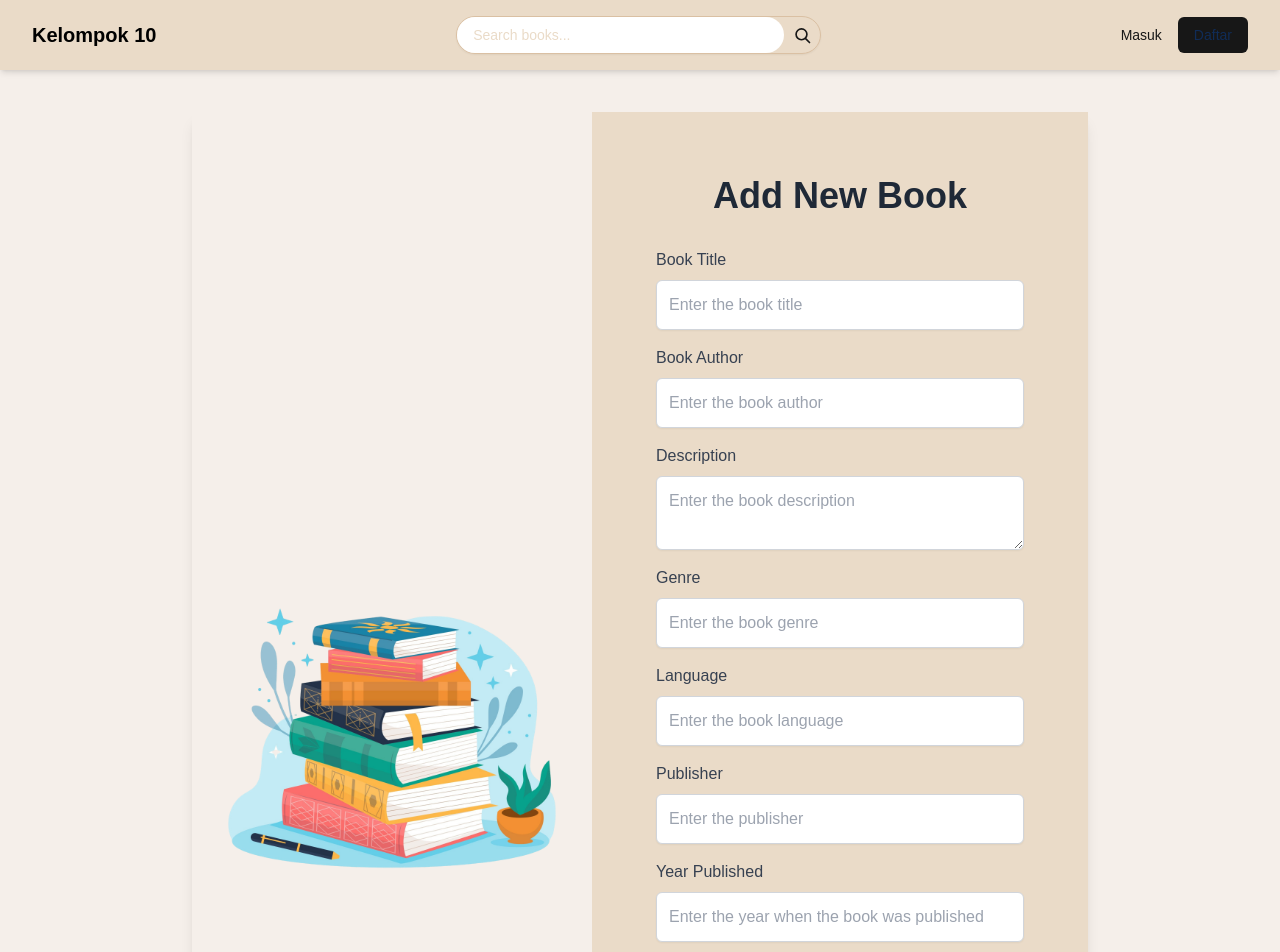
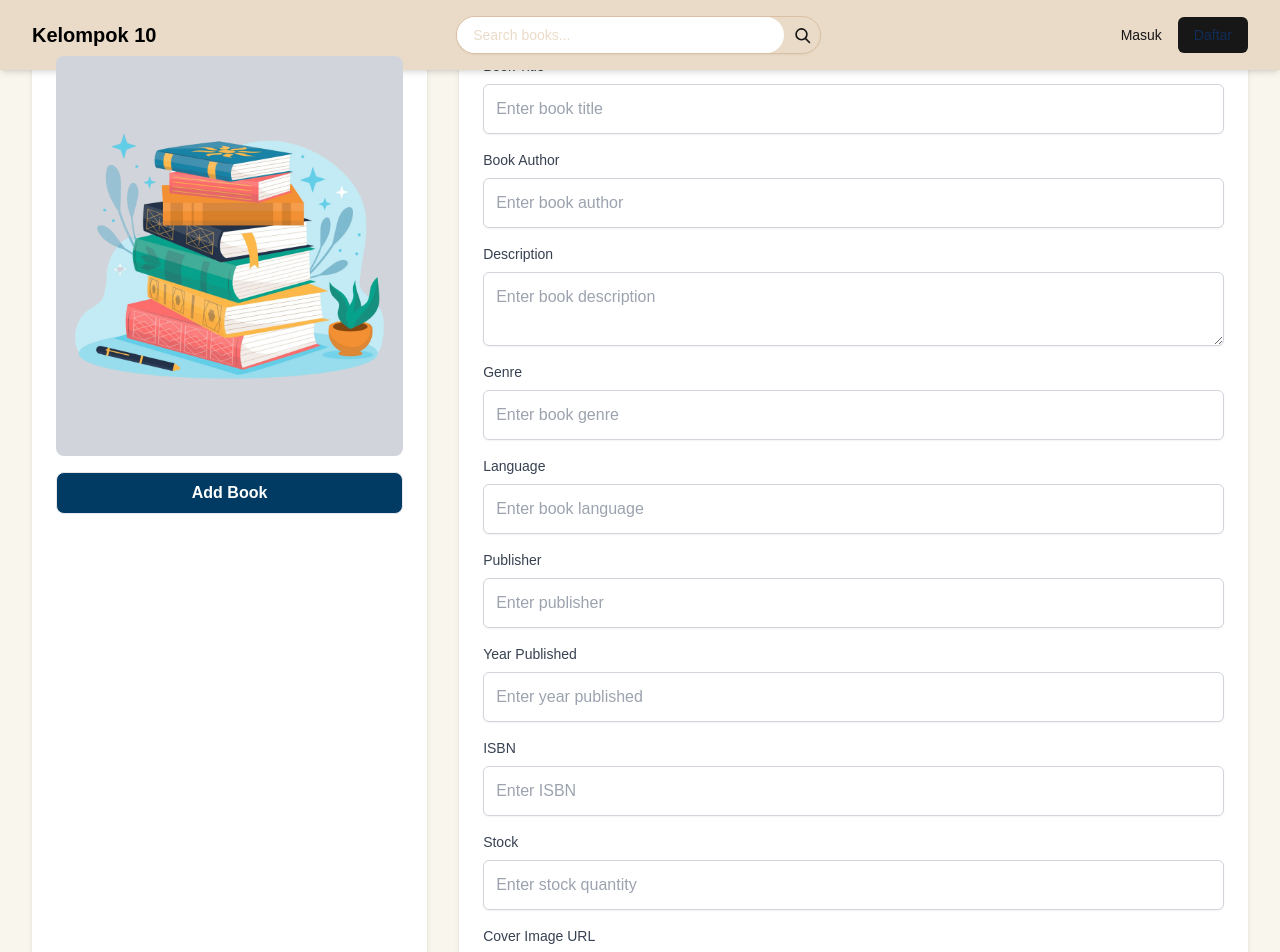
Before and after one commit to Lev1reG/fe-final-project-paw10, a Next.js app: page /dashboard/create in a window 1280 px wide. Shown: the top 952 px of the page. Built offline with nearby package versions, Linux system fonts and the light colour scheme; a web font is replaced by a local one.

Commit message:
fix: (minor) update UI for create book page

```diff
--- a/components/create-book-form.jsx
+++ b/components/create-book-form.jsx
@@ -7,209 +7,171 @@ import toast from "react-hot-toast";
 import { useRouter } from "next/navigation";
 
 export const CreateBookForm = () => {
-    const router = useRouter();
-    const {
-        register,
-        handleSubmit,
-        formState: { errors },
-    } = useForm();
-    const [coverImageUrl, setCoverImageUrl] = useState('');
+    const { register, handleSubmit, formState: { errors } } = useForm();
+    const [bookCover, setBookCover] = useState("/images/books.png"); // Default cover image
+    const [bookData, setBookData] = useState({
+        title: "",
+        author: "",
+        description: "",
+        genre: "",
+        language: "",
+        publisher: "",
+        year: "",
+        isbn: "",
+        stock: "",
+        coverImageURL: ""
+    });
 
-    const onSubmit = async (data) => {
-        try {
-            // Your API call to save the book can go here
-            // For example, you might use a function like CreateBook(data)
+    // const handleImageChange = (e) => {
+    //     const file = e.target.files[0];
+    //     if (file) {
+    //         setBookCover(URL.createObjectURL(file));
+    //     }
+    // };
 
-            // Display success message
-            toast.success("Book added successfully!");
-
-            // Redirect to another page (for example, the dashboard or book list page)
-            router.push("/dashboard");
-        } catch (error) {
-            toast.error("An error occurred while adding the book");
-        }
+    const onSubmit = (data) => {
+        // console.log("Submitted Data: ", data);
+        // toast.success("Book created successfully!");
     };
 
     return (
-        <div className="w-screen min-h-screen flex items-center justify-center p-28 bg-[#F5EFEA]">
-        <div className="w-full max-w-4xl h-full flex flex-col lg:flex-row bg-white shadow-lg rounded-lg">
-            {/* Left Section - Book Cover Image */}
-            <div className="flex-1 hidden lg:flex items-center justify-center bg-[#F5EFEA] p-4">
+      <section className="w-full min-h-screen flex flex-col bg-[#F9F6EE] p-8">
+        {/* Container for the form */}
+        <div className="flex flex-col lg:flex-row gap-8 justify-between">
+          {/* Left Card: Book Cover and Update Button */}
+          <div className="w-full lg:w-1/3 bg-white p-6 shadow-md rounded-lg flex flex-col items-center">
+            <div className="relative w-full h-[400px] bg-gray-300 flex items-center justify-center rounded-lg overflow-hidden">
               <Image
-                    src={coverImageUrl || "/images/books.png"} // Default image if no URL provided
+                src={bookCover}
                 alt="Book Cover"
-                    width={400}
-                    height={400}
+                layout="fill"
                 className="object-contain"
               />
             </div>
+            <button
+              type="button"
+              className="mt-4 px-6 py-2 w-full border rounded-lg bg-[#013A63] font-bold text-white hover:bg-[#012A48]"
+            >
+              Add Book
+            </button>
+          </div>
 
-            {/* Right Section - Book Creation Form */}
-            <div className="flex-1 flex flex-col justify-center bg-[#EADBC8] p-6 sm:p-8 lg:p-16">
-                <h1 className="text-2xl sm:text-3xl lg:text-4xl font-bold mb-8 text-gray-800 text-center">
-                    Add New Book
-                </h1>
-                <form className="w-full max-w-lg mx-auto" onSubmit={handleSubmit(onSubmit)}>
-                    {/* Book Title Field */}
+          {/* Right Card: Form to Input Book Details */}
+          <div className="w-full lg:w-2/3 bg-white p-6 shadow-md rounded-lg">
+            <form onSubmit={handleSubmit(onSubmit)}>
+
+              {/* Title */}
               <div className="mb-4">
-                        <label htmlFor="title" className="block text-sm sm:text-base font-medium text-gray-700">
-                            Book Title
-                        </label>
+                <label className="block text-sm font-medium text-gray-700">Book Title</label>
                 <input
-                            type="text"
-                            id="title"
                   {...register("title", { required: "Book title is required" })}
-                            className="mt-2 block w-full p-3 border border-gray-300 rounded-md shadow-sm focus:ring-blue-500 focus:border-blue-500 text-black"
-                            placeholder="Enter the book title"
+                  className="mt-2 block w-full p-3 border border-gray-300 rounded-md shadow-sm"
+                  placeholder="Enter book title"
                 />
                 {errors.title && <p className="text-red-500 text-sm mt-1">{errors.title.message}</p>}
               </div>
 
-                    {/* Book Author Field */}
+              {/* Author */}
               <div className="mb-4">
-                        <label htmlFor="author" className="block text-sm sm:text-base font-medium text-gray-700">
-                            Book Author
-                        </label>
+                <label className="block text-sm font-medium text-gray-700">Book Author</label>
                 <input
-                            type="text"
-                            id="author"
-                            {...register("author", { required: "Author name is required" })}
-                            className="mt-2 block w-full p-3 border border-gray-300 rounded-md shadow-sm focus:ring-blue-500 focus:border-blue-500 text-black"
-                            placeholder="Enter the book author"
+                  {...register("author", { required: "Author is required" })}
+                  className="mt-2 block w-full p-3 border border-gray-300 rounded-md shadow-sm"
+                  placeholder="Enter book author"
                 />
                 {errors.author && <p className="text-red-500 text-sm mt-1">{errors.author.message}</p>}
               </div>
 
-                    {/* Description Field */}
+              {/* Description */}
               <div className="mb-4">
-                        <label htmlFor="description" className="block text-sm sm:text-base font-medium text-gray-700">
-                            Description
-                        </label>
+                <label className="block text-sm font-medium text-gray-700">Description</label>
                 <textarea
-                            id="description"
                   {...register("description", { required: "Description is required" })}
-                            className="mt-2 block w-full p-3 border border-gray-300 rounded-md shadow-sm focus:ring-blue-500 focus:border-blue-500 text-black"
-                            placeholder="Enter the book description"
+                  className="mt-2 block w-full p-3 border border-gray-300 rounded-md shadow-sm"
+                  placeholder="Enter book description"
                 />
                 {errors.description && <p className="text-red-500 text-sm mt-1">{errors.description.message}</p>}
               </div>
 
-                    {/* Genre Field */}
+              {/* Genre */}
               <div className="mb-4">
-                        <label htmlFor="genre" className="block text-sm sm:text-base font-medium text-gray-700">
-                            Genre
-                        </label>
+                <label className="block text-sm font-medium text-gray-700">Genre</label>
                 <input
-                            type="text"
-                            id="genre"
                   {...register("genre", { required: "Genre is required" })}
-                            className="mt-2 block w-full p-3 border border-gray-300 rounded-md shadow-sm focus:ring-blue-500 focus:border-blue-500 text-black"
-                            placeholder="Enter the book genre"
+                  className="mt-2 block w-full p-3 border border-gray-300 rounded-md shadow-sm"
+                  placeholder="Enter book genre"
                 />
                 {errors.genre && <p className="text-red-500 text-sm mt-1">{errors.genre.message}</p>}
               </div>
 
-                    {/* Language Field */}
+              {/* Language */}
               <div className="mb-4">
-                        <label htmlFor="language" className="block text-sm sm:text-base font-medium text-gray-700">
-                            Language
-                        </label>
+                <label className="block text-sm font-medium text-gray-700">Language</label>
                 <input
-                            type="text"
-                            id="language"
                   {...register("language", { required: "Language is required" })}
-                            className="mt-2 block w-full p-3 border border-gray-300 rounded-md shadow-sm focus:ring-blue-500 focus:border-blue-500 text-black"
-                            placeholder="Enter the book language"
+                  className="mt-2 block w-full p-3 border border-gray-300 rounded-md shadow-sm"
+                  placeholder="Enter book language"
                 />
                 {errors.language && <p className="text-red-500 text-sm mt-1">{errors.language.message}</p>}
               </div>
 
-                    {/* Publisher Field */}
+              {/* Publisher */}
               <div className="mb-4">
-                        <label htmlFor="publisher" className="block text-sm sm:text-base font-medium text-gray-700">
-                            Publisher
-                        </label>
+                <label className="block text-sm font-medium text-gray-700">Publisher</label>
                 <input
-                            type="text"
-                            id="publisher"
                   {...register("publisher", { required: "Publisher is required" })}
-                            className="mt-2 block w-full p-3 border border-gray-300 rounded-md shadow-sm focus:ring-blue-500 focus:border-blue-500 text-black"
-                            placeholder="Enter the publisher"
+                  className="mt-2 block w-full p-3 border border-gray-300 rounded-md shadow-sm"
+                  placeholder="Enter publisher"
                 />
                 {errors.publisher && <p className="text-red-500 text-sm mt-1">{errors.publisher.message}</p>}
               </div>
 
-                    {/* Year Published Field */}
+              {/* Year Published */}
               <div className="mb-4">
-                        <label htmlFor="yearPublished" className="block text-sm sm:text-base font-medium text-gray-700">
-                            Year Published
-                        </label>
+                <label className="block text-sm font-medium text-gray-700">Year Published</label>
                 <input
-                            type="number"
-                            id="yearPublished"
-                            {...register("yearPublished", { required: "Year published is required" })}
-                            className="mt-2 block w-full p-3 border border-gray-300 rounded-md shadow-sm focus:ring-blue-500 focus:border-blue-500 text-black"
-                            placeholder="Enter the year when the book was published"
+                  {...register("year", { required: "Year is required" })}
+                  className="mt-2 block w-full p-3 border border-gray-300 rounded-md shadow-sm"
+                  placeholder="Enter year published"
                 />
-                        {errors.yearPublished && <p className="text-red-500 text-sm mt-1">{errors.yearPublished.message}</p>}
+                {errors.year && <p className="text-red-500 text-sm mt-1">{errors.year.message}</p>}
               </div>
 
-                    {/* ISBN Field */}
+              {/* ISBN */}
               <div className="mb-4">
-                        <label htmlFor="isbn" className="block text-sm sm:text-base font-medium text-gray-700">
-                            ISBN
-                        </label>
+                <label className="block text-sm font-medium text-gray-700">ISBN</label>
                 <input
-                            type="text"
-                            id="isbn"
                   {...register("isbn", { required: "ISBN is required" })}
-                            className="mt-2 block w-full p-3 border border-gray-300 rounded-md shadow-sm focus:ring-blue-500 focus:border-blue-500 text-black"
-                            placeholder="Enter the ISBN"
+                  className="mt-2 block w-full p-3 border border-gray-300 rounded-md shadow-sm"
+                  placeholder="Enter ISBN"
                 />
                 {errors.isbn && <p className="text-red-500 text-sm mt-1">{errors.isbn.message}</p>}
               </div>
 
-                    {/* Stock Field */}
+              {/* Stock */}
               <div className="mb-4">
-                        <label htmlFor="stock" className="block text-sm sm:text-base font-medium text-gray-700">
-                            Stock
-                        </label>
+                <label className="block text-sm font-medium text-gray-700">Stock</label>
                 <input
-                            type="number"
-                            id="stock"
                   {...register("stock", { required: "Stock is required" })}
-                            className="mt-2 block w-full p-3 border border-gray-300 rounded-md shadow-sm focus:ring-blue-500 focus:border-blue-500 text-black"
-                            placeholder="Enter the stock quantity"
+                  className="mt-2 block w-full p-3 border border-gray-300 rounded-md shadow-sm"
+                  placeholder="Enter stock quantity"
                 />
                 {errors.stock && <p className="text-red-500 text-sm mt-1">{errors.stock.message}</p>}
               </div>
 
-                    {/* Cover Image URL Field */}
+              {/* Cover Image URL */}
               <div className="mb-4">
-                        <label htmlFor="coverImageUrl" className="block text-sm sm:text-base font-medium text-gray-700">
-                            Cover Image URL
-                        </label>
+                <label className="block text-sm font-medium text-gray-700">Cover Image URL</label>
                 <input
-                            type="text"
-                            id="coverImageUrl"
-                            {...register("coverImageUrl", { required: "Cover image URL is required" })}
-                            className="mt-2 block w-full p-3 border border-gray-300 rounded-md shadow-sm focus:ring-blue-500 focus:border-blue-500 text-black"
-                            placeholder="Enter the book's cover image URL"
-                            onChange={(e) => setCoverImageUrl(e.target.value)} // Update the cover image URL dynamically
+                  {...register("coverImageURL", { required: "Cover image URL is required" })}
+                  className="mt-2 block w-full p-3 border border-gray-300 rounded-md shadow-sm"
+                  placeholder="Enter cover image URL"
                 />
-                        {errors.coverImageUrl && <p className="text-red-500 text-sm mt-1">{errors.coverImageUrl.message}</p>}
+                {errors.coverImageURL && <p className="text-red-500 text-sm mt-1">{errors.coverImageURL.message}</p>}
               </div>
-
-                    {/* Submit Button */}
-                    <button
-                        type="submit"
-                        className="w-full bg-[#102C57] text-white py-3 rounded-md hover:bg-blue-700 transition"
-                    >
-                        Update
-                    </button>
             </form>
           </div>
         </div>
-    </div>
+      </section>
     );
 };
```
Lines whose indentation alone changed are shown as unchanged.
